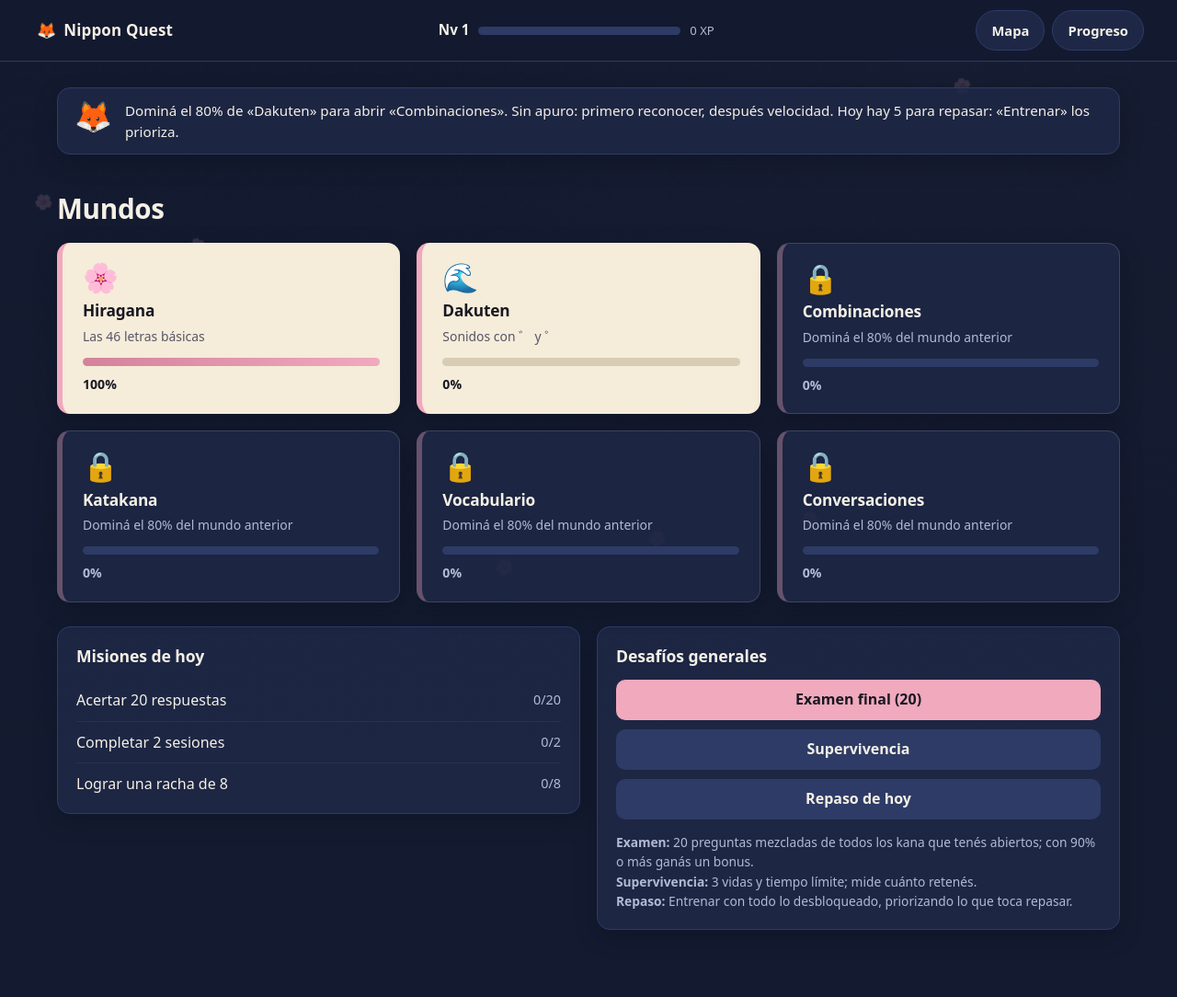
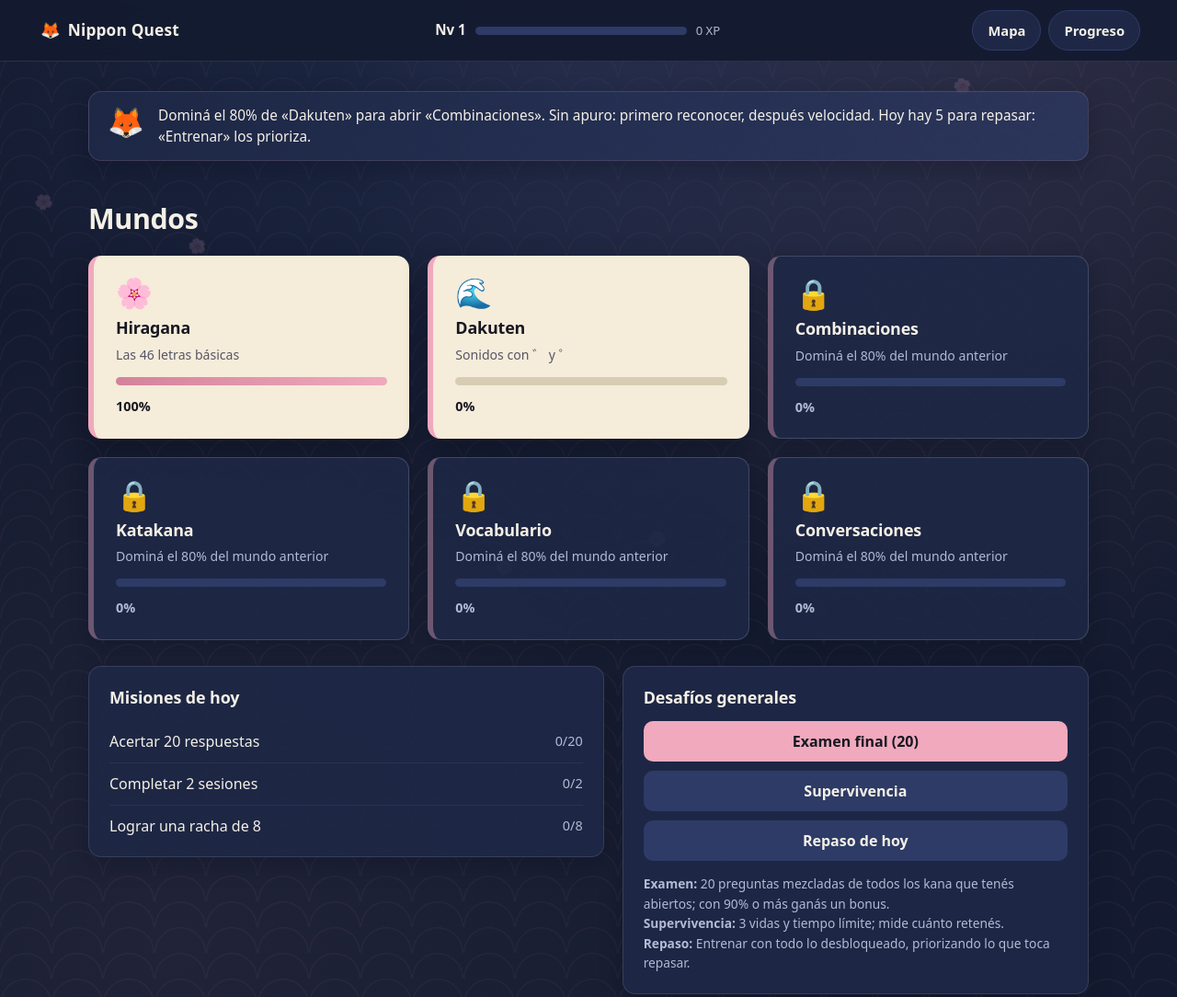
Before and after one commit to Krvzzer/quest, a plain HTML site: page index.html in a window 1280 px wide. Shown: the top 1084 px of the page at 92% size. Drawn offline with Linux system fonts and the light colour scheme; a script that the page names is missing.

Commit message:
Add files via upload

```diff
--- a/css/style.css
+++ b/css/style.css
@@ -17,9 +17,6 @@
   --r: 14px;
   --shadow: 0 8px 24px rgba(7, 10, 20, 0.28);
   --kana: "Hiragino Mincho ProN", "Yu Mincho", "Noto Serif JP", "MS Mincho", serif;
-  /* Enchufá acá la ruta de tu imagen de fondo cuando la tengas, ej: url("../assets/bg-sakura.jpg") */
-  --bg-img: none;
-  --bg-veil: rgba(20, 27, 48, 0.85);
 }
 
 *, *::before, *::after {
@@ -35,26 +32,14 @@ body {
   margin: 0;
   min-height: 100vh;
   position: relative;
-  background-color: var(--ink);
+  background:
+    radial-gradient(ellipse 85% 55% at 50% 8%, rgba(45, 59, 102, 0.42), transparent 70%),
+    radial-gradient(circle at 85% 0%, rgba(240, 169, 189, 0.11), transparent 46%),
+    radial-gradient(circle at 15% 88%, rgba(240, 169, 189, 0.06), transparent 48%),
+    var(--ink) repeating-radial-gradient(circle at 50% 100%, transparent 0 26px, rgba(240, 169, 189, 0.045) 27px 28px);
+  background-size: auto, auto, auto, 56px 28px;
   color: var(--txt);
   font: 16px/1.55 system-ui, -apple-system, "Segoe UI", sans-serif;
-}
-
-/* Fondo con imagen opcional + velo índigo para no distraer al estudiar */
-body::before {
-  content: "";
-  position: fixed;
-  inset: 0;
-  z-index: 0;
-  pointer-events: none;
-  background-image:
-    linear-gradient(180deg, var(--bg-veil), rgba(20, 27, 48, 0.92)),
-    radial-gradient(circle at 80% 0%, rgba(240, 169, 189, 0.09), transparent 48%),
-    var(--bg-img),
-    repeating-radial-gradient(circle at 50% 100%, transparent 0 26px, rgba(240, 169, 189, 0.035) 27px 28px);
-  background-size: cover, auto, cover, 56px 28px;
-  background-position: center, center, center, center;
-  background-repeat: no-repeat, no-repeat, no-repeat, repeat;
 }
 
 /* Barra superior */
@@ -66,90 +51,19 @@ body::before {
   gap: 16px;
   align-items: center;
   justify-content: space-between;
-  padding: 11px clamp(14px, 3.2vw, 36px);
-  background: rgba(20, 27, 48, 0.92);
-  backdrop-filter: blur(10px);
-  border-bottom: 1px solid var(--ink3);
+  padding: 11px clamp(16px, 3.5vw, 40px);
+  background: rgba(20, 27, 48, 0.94);
+  backdrop-filter: blur(12px);
+  border-bottom: 1px solid rgba(240, 169, 189, 0.14);
 }
 
 #app {
   position: relative;
   z-index: 1;
-  width: min(1220px, 100%);
+  width: min(1160px, 100%);
   margin: 0 auto;
-  padding: 28px clamp(16px, 3.2vw, 32px) 72px;
+  padding: 32px clamp(18px, 3.5vw, 36px) 76px;
   animation: fadeIn 0.22s ease-out;
-}
-
-/* Layout de estudio con barra lateral de progreso en escritorio */
-.dash-layout {
-  display: grid;
-  grid-template-columns: minmax(0, 1fr) 290px;
-  gap: 22px;
-  align-items: start;
-}
-
-.dash-main {
-  min-width: 0;
-}
-
-.side-progress {
-  position: sticky;
-  top: 76px;
-  background: rgba(30, 40, 70, 0.9);
-  backdrop-filter: blur(8px);
-  border: 1px solid var(--ink3);
-  border-radius: var(--r);
-  padding: 18px;
-  box-shadow: var(--shadow);
-}
-
-.side-progress h3 {
-  margin: 0 0 12px;
-  font-size: 1rem;
-  letter-spacing: -0.005em;
-  display: flex;
-  align-items: center;
-  justify-content: space-between;
-}
-
-.side-progress h3::after {
-  content: "進捗";
-  font-family: var(--kana);
-  font-size: 0.85rem;
-  color: var(--sakura);
-  opacity: 0.85;
-}
-
-.side-stat {
-  display: flex;
-  justify-content: space-between;
-  align-items: baseline;
-  padding: 9px 0;
-  border-bottom: 1px solid rgba(255, 255, 255, 0.06);
-  font-size: 0.9rem;
-}
-
-.side-stat:last-of-type {
-  border-bottom: 0;
-}
-
-.side-stat span {
-  color: var(--mut);
-}
-
-.side-stat strong {
-  font-variant-numeric: tabular-nums;
-  color: var(--txt);
-  font-size: 1rem;
-}
-
-.side-progress .bar {
-  margin: 12px 0 14px;
-}
-
-.side-progress .stack {
-  margin-top: 8px;
 }
 
 button {
@@ -174,7 +88,7 @@ textarea:focus-visible {
   gap: 8px;
   background: none;
   padding: 0 4px;
-  font-size: 1.06rem;
+  font-size: 1.08rem;
   letter-spacing: 0.01em;
 }
 
@@ -187,7 +101,7 @@ textarea:focus-visible {
   gap: 10px;
   align-items: center;
   flex: 1;
-  max-width: 300px;
+  max-width: 310px;
   font-weight: 700;
   font-size: 0.95rem;
 }
@@ -240,16 +154,16 @@ nav button:hover {
 }
 
 h2 {
-  font-size: clamp(1.38rem, 2.6vw, 1.85rem);
-  line-height: 1.25;
-  margin: 1.35em 0 0.65em;
-  letter-spacing: -0.01em;
+  font-size: clamp(1.42rem, 2.5vw, 1.9rem);
+  line-height: 1.24;
+  margin: 1.45em 0 0.7em;
+  letter-spacing: -0.012em;
 }
 
 h3 {
-  font-size: 1.1rem;
+  font-size: 1.12rem;
   margin: 1.35em 0 0.65em;
-  letter-spacing: -0.005em;
+  letter-spacing: -0.006em;
 }
 
 h4 {
@@ -261,21 +175,21 @@ h4 {
   color: var(--mut);
 }
 
-/* Banner de guía */
+/* Banner de guía (zorro naranja) */
 .kiko {
   display: flex;
-  gap: 14px;
+  gap: 15px;
   align-items: center;
-  background: rgba(30, 40, 70, 0.88);
-  border: 1px solid var(--ink3);
+  background: linear-gradient(135deg, rgba(30, 40, 70, 0.95), rgba(45, 59, 102, 0.68));
+  border: 1px solid rgba(240, 169, 189, 0.16);
   border-radius: var(--r);
-  padding: 13px 18px;
+  padding: 14px 20px;
   box-shadow: var(--shadow);
 }
 
 .fox {
   flex: none;
-  font-size: 2.05rem;
+  font-size: 2rem;
   line-height: 1;
   animation: bob 3.2s ease-in-out infinite;
 }
@@ -283,75 +197,54 @@ h4 {
 .kiko p {
   margin: 0;
   color: var(--txt);
-  font-size: 0.95rem;
-  line-height: 1.48;
+  font-size: 0.96rem;
+  line-height: 1.5;
 }
 
-/* Grilla de mundos con carácter tipográfico discreto */
+/* Grilla de mundos y tarjetas tipo papel japonés */
 .worlds {
   display: grid;
   grid-template-columns: repeat(3, minmax(0, 1fr));
-  gap: 18px;
+  gap: 20px;
 }
 
 .world {
   position: relative;
-  overflow: hidden;
   display: grid;
   align-content: start;
-  gap: 7px;
+  gap: 8px;
   text-align: left;
-  padding: 20px 22px;
+  padding: 22px 24px;
   border-radius: var(--r);
   background: var(--paper);
   color: var(--sumi);
   border-left: 6px solid var(--sakura);
-  box-shadow: 0 4px 0 rgba(24, 24, 34, 0.14), var(--shadow);
-}
-
-/* Marca de agua tipográfica sutil en esquina sin interferir con el texto */
-.world::before {
-  content: attr(data-kana);
-  position: absolute;
-  right: 10px;
-  bottom: 4px;
-  font-family: var(--kana);
-  font-size: 3.4rem;
-  line-height: 1;
-  color: var(--sumi);
-  opacity: 0.055;
-  pointer-events: none;
-  user-select: none;
-}
-
-.world > * {
-  position: relative;
-  z-index: 1;
+  box-shadow: 0 5px 0 rgba(24, 24, 34, 0.18), 0 12px 28px rgba(7, 10, 20, 0.34);
 }
 
 .world:hover:not(:disabled) {
   transform: translateY(-3px);
-  box-shadow: 0 6px 0 rgba(24, 24, 34, 0.18), 0 14px 28px rgba(7, 10, 20, 0.4);
+  box-shadow: 0 7px 0 rgba(24, 24, 34, 0.22), 0 16px 32px rgba(7, 10, 20, 0.44);
 }
 
 .world b {
-  font-size: 1.08rem;
-  line-height: 1.25;
+  font-size: 1.12rem;
+  line-height: 1.24;
   letter-spacing: -0.01em;
 }
 
 .world small {
   color: var(--paper-mut);
-  font-size: 0.87rem;
-  line-height: 1.4;
+  font-size: 0.88rem;
+  line-height: 1.42;
 }
 
 .world em {
   font-style: normal;
   font-weight: 800;
-  font-size: 0.88rem;
+  font-size: 0.9rem;
   color: var(--sumi);
-  margin-top: 2px;
+  margin-top: 4px;
   font-variant-numeric: tabular-nums;
 }
 
@@ -362,23 +255,18 @@ h4 {
 }
 
 .wi {
-  font-size: 1.95rem;
+  font-size: 2rem;
   line-height: 1.1;
   margin-bottom: 2px;
 }
 
 .world.lock {
-  background: rgba(30, 40, 70, 0.84);
+  background: rgba(30, 40, 70, 0.88);
   color: var(--txt);
-  border: 1px solid rgba(179, 186, 212, 0.22);
-  border-left: 6px solid rgba(240, 169, 189, 0.35);
-  box-shadow: var(--shadow);
+  border: 1px solid rgba(179, 186, 212, 0.24);
+  border-left: 6px solid rgba(240, 169, 189, 0.38);
+  box-shadow: 0 6px 20px rgba(7, 10, 20, 0.26);
   cursor: not-allowed;
-}
-
-.world.lock::before {
-  color: var(--sakura);
-  opacity: 0.06;
 }
 
 .world.lock small,
@@ -393,17 +281,17 @@ h4 {
 /* Secciones inferiores y paneles */
 .two {
   display: grid;
-  grid-template-columns: repeat(2, minmax(0, 1fr));
-  gap: 18px;
-  margin-top: 26px;
+  grid-template-columns: minmax(0, 1.05fr) minmax(0, 0.95fr);
+  gap: 20px;
+  margin-top: 28px;
   align-items: start;
 }
 
 .panel {
-  background: rgba(30, 40, 70, 0.9);
-  border: 1px solid var(--ink3);
+  background: rgba(30, 40, 70, 0.94);
+  border: 1px solid rgba(179, 186, 212, 0.16);
   border-radius: var(--r);
-  padding: 18px 20px;
+  padding: 20px 22px;
   margin-bottom: 14px;
   box-shadow: var(--shadow);
 }
@@ -414,7 +302,7 @@ h4 {
 }
 
 .panel p {
-  line-height: 1.52;
+  line-height: 1.54;
 }
 
 .missions {
@@ -440,7 +328,7 @@ h4 {
 
 .missions li.done {
   color: var(--txt);
-  opacity: 0.85;
+  opacity: 0.86;
 }
 
 .missions li.done::before {
@@ -468,7 +356,7 @@ h4 {
   margin-bottom: 2px;
   font-size: 0.86rem;
   color: var(--mut);
-  line-height: 1.55;
+  line-height: 1.56;
 }
 
 .btn {
@@ -534,7 +422,7 @@ h4 {
   align-content: start;
   gap: 4px;
   text-align: left;
-  background: rgba(30, 40, 70, 0.9);
+  background: rgba(30, 40, 70, 0.94);
   border: 1px solid var(--ink3);
   border-radius: var(--r);
   padding: 15px 17px;
@@ -956,7 +844,7 @@ input {
 }
 
 .m {
-  background: rgba(30, 40, 70, 0.9);
+  background: rgba(30, 40, 70, 0.94);
   border: 1px solid rgba(255, 255, 255, 0.06);
   border-radius: 12px;
   padding: 13px 15px;
@@ -1030,13 +918,7 @@ input {
   to { transform: translate(-50%, -70px); opacity: 0; }
 }
 
-@media (max-width: 920px) {
-  .dash-layout {
-    grid-template-columns: 1fr;
-  }
-  .side-progress {
-    position: static;
-  }
+@media (max-width: 820px) {
   .worlds {
     grid-template-columns: repeat(2, minmax(0, 1fr));
   }
@@ -1053,7 +935,7 @@ input {
     margin: 1.1em 0 0.55em;
   }
   .kiko {
-    padding: 10px 14px;
+    padding: 11px 14px;
     gap: 11px;
   }
   .fox {
@@ -1105,7 +987,6 @@ input {
     animation: none !important;
     transition: none !important;
   }
-  body::before,
   .petals {
     display: none;
   }
```
